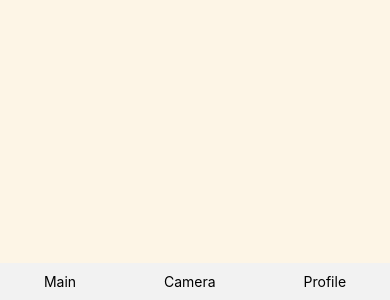
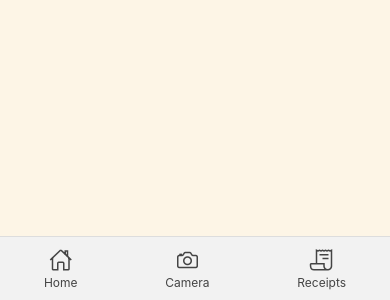
Before and after one commit to ArdaKestane/ReactNative_Scanner, a React Native app: screen / in a window 390 px wide. Shown: the part 544-844 px from the top of the page. Built offline with nearby package versions, Linux system fonts and the light colour scheme.

Commit message:
UI Change

```diff
--- a/App.js
+++ b/App.js
@@ -1,14 +1,15 @@
-import React, {useState, useEffect} from 'react';
-import {View, Text, TouchableOpacity, StyleSheet} from 'react-native';
+import React, { useState, useEffect } from 'react';
+import { View, Text, TouchableOpacity, StyleSheet } from 'react-native';
 import AsyncStorage from '@react-native-async-storage/async-storage';
-import MainScreen from './src/Screens/MainScreen';
+import ReceiptScreen from './src/Screens/ReceiptScreen';
 import CameraScreen from './src/Screens/CameraScreen';
-import ProfileScreen from './src/Screens/ProfileScreen';
 import ComponentDetailScreen from './src/Screens/ComponentDetailScreen';
+import HomeScreen from './src/Screens/HomeScreen';
 import TextRecognition from 'react-native-text-recognition';
+import Icon from 'react-native-vector-icons/Ionicons';
 
 const App = () => {
-  const [activeScreen, setActiveScreen] = useState('main');
+  const [activeScreen, setActiveScreen] = useState('receipt');
   const [scannedImage, setScannedImage] = useState(null);
   const [componentsData, setComponentsData] = useState([]);
   const [selectedComponent, setSelectedComponent] = useState(null);
@@ -27,24 +28,22 @@ const App = () => {
         setComponentsData([]);
       }
     } catch (error) {
-      console.log('Error loading components:', error);
+      console.error('Error loading components:', error);
     }
   };
+
+  //TODO: CHECK THE SAVING CONDITIONS AFTER REBUILDING THE APP
 
   const saveComponentsData = async () => {
     try {
       await AsyncStorage.setItem(
         'componentsData',
-        JSON.stringify(componentsData),
+        JSON.stringify(componentsData)
       );
     } catch (error) {
-      console.log('Error saving components:', error);
+      console.error('Error saving components:', error);
     }
   };
-
-  useEffect(() => {
-    saveComponentsData();
-  }, [componentsData]);
 
   useEffect(() => {
     if (selectedComponent) {
@@ -54,17 +53,17 @@ const App = () => {
     }
   }, [selectedComponent]);
 
-  const handleComponentPress = component => {
+  const handleComponentPress = (component) => {
     setSelectedComponent(component);
   };
 
-  const handleDeleteComponent = component => {
-    const updatedComponents = componentsData.filter(c => c !== component);
+  const handleDeleteComponent = (component) => {
+    const updatedComponents = componentsData.filter((c) => c !== component);
     setComponentsData(updatedComponents);
     saveComponentsData();
   };
 
-  const handleDocumentScanned = async image => {
+  const handleDocumentScanned = async (image) => {
     setScannedImage(image);
 
     try {
@@ -86,10 +85,10 @@ const App = () => {
 
         if (isNaN(amount)) {
           amount = null;
-          console.log('Error: Invalid amount format');
+          console.error('Error: Invalid amount format');
         }
       } else {
-        console.log('Error: Asterisk (*) not found');
+        console.error('Error: Asterisk (*) not found');
       }
 
       const newComponent = {
@@ -99,16 +98,18 @@ const App = () => {
         extractedText,
       };
 
-      setComponentsData(prevData => [...prevData, newComponent]);
+      setComponentsData((prevData) => [...prevData, newComponent]);
+
+      saveComponentsData();
 
       setScannedImage(null);
-      setActiveScreen('main');
+      setActiveScreen('receipt');
     } catch (error) {
-      console.log('Error recognizing text:', error);
+      console.error('Error recognizing text:', error);
     }
   };
 
-  const recognizeText = async imagePath => {
+  const recognizeText = async (imagePath) => {
     const result = await TextRecognition.recognize(imagePath, {
       visionIgnoreThreshold: 0.5,
     });
@@ -117,9 +118,11 @@ const App = () => {
 
   const renderScreen = () => {
     switch (activeScreen) {
-      case 'main':
+      case 'home':
+        return <HomeScreen componentsData={componentsData} />;
+      case 'receipt':
         return (
-          <MainScreen
+          <ReceiptScreen
             componentsData={componentsData}
             onComponentPress={handleComponentPress}
             onDeleteComponent={handleDeleteComponent}
@@ -127,31 +130,48 @@ const App = () => {
         );
       case 'camera':
         return <CameraScreen onDocumentScanned={handleDocumentScanned} />;
-      case 'profile':
-        return <ProfileScreen />;
       default:
         return null;
     }
   };
 
-  return (
-    <View style={{flex: 1}}>
-      {selectedComponent && (
+  const renderComponentDetailScreen = () => {
+    if (selectedComponent) {
+      return (
         <ComponentDetailScreen
           component={selectedComponent}
           onClose={() => setSelectedComponent(null)}
         />
-      )}
-      <View style={{flex: 1}}>{renderScreen()}</View>
+      );
+    }
+    return null;
+  };
+
+  return (
+    <View style={styles.container}>
+      <View style={styles.content}>{renderScreen()}</View>
+      {renderComponentDetailScreen()}
       <View style={styles.tabBar}>
-        <TouchableOpacity onPress={() => setActiveScreen('main')}>
-          <Text>Main</Text>
+        <TouchableOpacity
+          style={styles.tabButton}
+          onPress={() => setActiveScreen('home')}
+        >
+          <Icon name="home-outline" size={24} color="#444" />
+          <Text style={styles.tabButtonText}>Home</Text>
         </TouchableOpacity>
-        <TouchableOpacity onPress={() => setActiveScreen('camera')}>
-          <Text>Camera</Text>
+        <TouchableOpacity
+          style={styles.tabButton}
+          onPress={() => setActiveScreen('camera')}
+        >
+          <Icon name="camera-outline" size={24} color="#444" />
+          <Text style={styles.tabButtonText}>Camera</Text>
         </TouchableOpacity>
-        <TouchableOpacity onPress={() => setActiveScreen('profile')}>
-          <Text>Profile</Text>
+        <TouchableOpacity
+          style={styles.tabButton}
+          onPress={() => setActiveScreen('receipt')}
+        >
+          <Icon name="receipt-outline" size={24} color="#444" />
+          <Text style={styles.tabButtonText}>Receipts</Text>
         </TouchableOpacity>
       </View>
     </View>
@@ -159,11 +179,28 @@ const App = () => {
 };
 
 const styles = StyleSheet.create({
+  container: {
+    flex: 1,
+  },
+  content: {
+    flex: 1,
+  },
   tabBar: {
     flexDirection: 'row',
     justifyContent: 'space-around',
+    alignItems: 'center',
     paddingVertical: 10,
     backgroundColor: '#f2f2f2',
+    borderTopWidth: 1,
+    borderTopColor: '#ddd',
+  },
+  tabButton: {
+    alignItems: 'center',
+  },
+  tabButtonText: {
+    fontSize: 12,
+    color: '#444',
+    marginTop: 2,
   },
 });
 
--- /dev/null
+++ b/src/Screens/HomeScreen.js
@@ -0,0 +1,63 @@
+import React from 'react';
+import { View, Text, StyleSheet } from 'react-native';
+
+const HomeScreen = ({ componentsData }) => {
+  const thirtyDaysAgo = new Date();
+  thirtyDaysAgo.setDate(thirtyDaysAgo.getDate() - 30);
+
+  const filteredReceipts = componentsData.filter((c) => {
+    const receiptDateParts = c.date.split('.');
+    const receiptDate = new Date(
+      parseInt(receiptDateParts[2]),
+      parseInt(receiptDateParts[1]) - 1,
+      parseInt(receiptDateParts[0])
+    );
+    return receiptDate > thirtyDaysAgo;
+  });
+
+  const totalReceipts = filteredReceipts.length;
+  const totalAmount = filteredReceipts.reduce((total, c) => total + c.amount, 0);
+
+  return (
+    <View style={styles.container}>
+      <Text style={styles.heading}>Monthly Summary</Text>
+      <View style={styles.infoContainer}>
+        <Text style={styles.infoText}>Total Receipts:</Text>
+        <Text style={styles.infoValue}>{totalReceipts}</Text>
+      </View>
+      <View style={styles.infoContainer}>
+        <Text style={styles.infoText}>Total Amount:</Text>
+        <Text style={styles.infoValue}> ₺{totalAmount.toFixed(2)}</Text>
+      </View>
+    </View>
+  );
+};
+
+const styles = StyleSheet.create({
+  container: {
+    flex: 1,
+    alignItems: 'center',
+    justifyContent: 'center',
+    backgroundColor: '#FDF5E6',
+    padding: 20,
+  },
+  heading: {
+    fontSize: 24,
+    fontWeight: 'bold',
+    marginBottom: 20,
+  },
+  infoContainer: {
+    flexDirection: 'row',
+    marginBottom: 10,
+  },
+  infoText: {
+    fontSize: 18,
+    marginRight: 10,
+  },
+  infoValue: {
+    fontSize: 18,
+    fontWeight: 'bold',
+  },
+});
+
+export default HomeScreen;
--- a/src/Screens/MainScreen.js
+++ b/src/Screens/ReceiptScreen.js
@@ -1,8 +1,8 @@
 import React from 'react';
-import {View, Text, TouchableOpacity, Image, ScrollView} from 'react-native';
+import { View, Text, TouchableOpacity, Image, ScrollView } from 'react-native';
 import Icon from 'react-native-vector-icons/MaterialIcons';
 
-const MainScreen = ({componentsData, onComponentPress, onDeleteComponent}) => {
+const ReceiptScreen = ({ componentsData, onComponentPress, onDeleteComponent }) => {
   const deleteComponent = component => {
     const updatedComponents = componentsData.filter(c => c !== component);
     onDeleteComponent(updatedComponents);
@@ -30,30 +30,30 @@ const MainScreen = ({componentsData, onComponentPress, onDeleteComponent}) => {
             justifyContent: 'space-between',
           }}
           onPress={() => onComponentPress(component)}>
-          <View style={{flexDirection: 'row', alignItems: 'center'}}>
+          <View style={{ flexDirection: 'row', alignItems: 'center' }}>
             <Image
-              source={{uri: component.image}}
-              style={{width: 50, height: 50, marginRight: 10, borderRadius: 25}}
+              source={{ uri: component.image }}
+              style={{ width: 50, height: 50, marginRight: 10, borderRadius: 25 }}
             />
             <View>
               <Text>
-                <Text style={{fontWeight: 'bold'}}>Date: </Text>
+                <Text style={{ fontWeight: 'bold' }}>Date: </Text>
                 {component.date}
               </Text>
               <Text>
-                <Text style={{fontWeight: 'bold'}}>Amount: </Text>
+                <Text style={{ fontWeight: 'bold' }}>Amount: </Text>
                 {typeof component.amount === 'string'
                   ? component.amount.length <= 10
                     ? component.amount
                     : component.amount.substring(0, 10) + '...'
                   : String(component.amount).length <= 10
-                  ? String(component.amount)
-                  : String(component.amount).substring(0, 10) + '...'}
+                    ? String(component.amount)
+                    : String(component.amount).substring(0, 10) + '...'}
               </Text>
             </View>
           </View>
           <TouchableOpacity onPress={() => onDeleteComponent(component)}>
-            <Icon name="delete" size={20} color="red" />
+            <Icon name="delete" size={25} color="red" />
           </TouchableOpacity>
         </TouchableOpacity>
       ))}
@@ -61,4 +61,4 @@ const MainScreen = ({componentsData, onComponentPress, onDeleteComponent}) => {
   );
 };
 
-export default MainScreen;
+export default ReceiptScreen;
```
